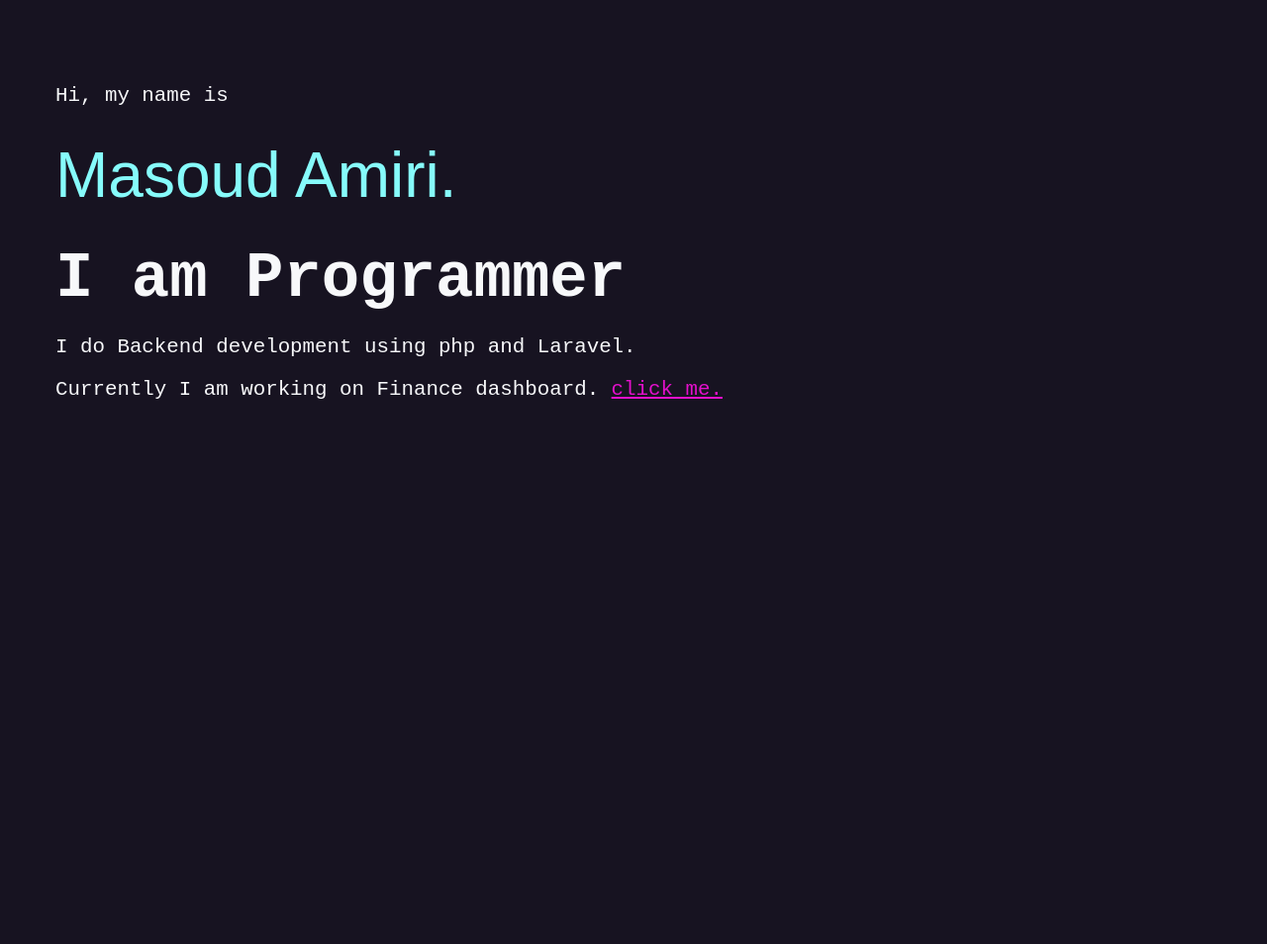
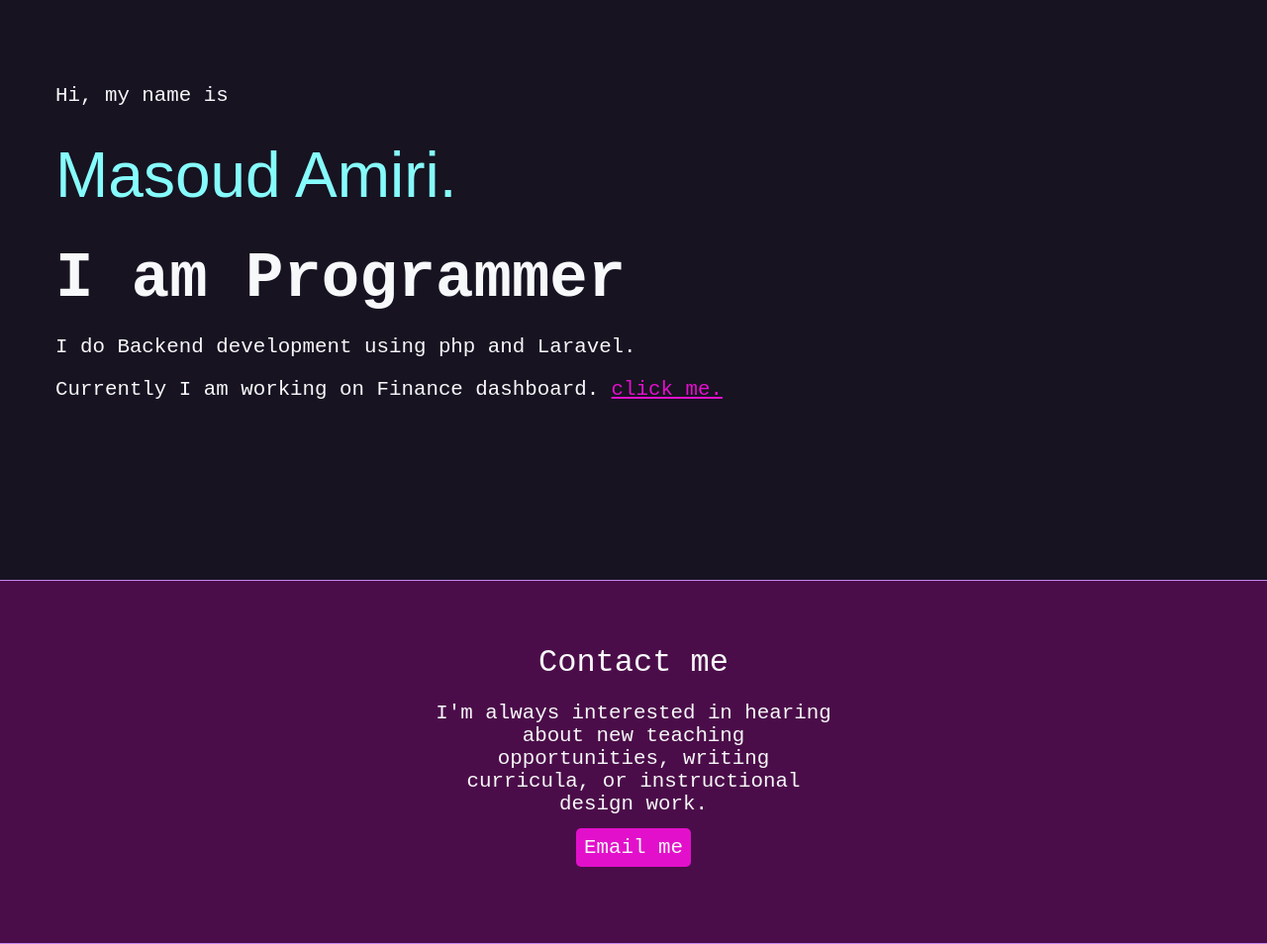
Before and after one commit to masouddamirii/portfolio, a plain HTML site: page index.html in a window 1280 px wide. Shown: the whole page at 99% size. Before the commit the page ends 800 px from the top, so only its background shows below. Drawn offline with Linux system fonts and the light colour scheme.

Commit message:
feat: contact section

```diff
--- a/index.html
+++ b/index.html
@@ -7,18 +7,27 @@
         <title>Masoud's Portfolio</title>
     </head>
     <body>
-
         <section id="intro">
             <p class="name">Hi, my name is <span>Masoud Amiri.</span></p>
-
             <h1>I am Programmer</h1>
-
             <p>I do Backend development using php and Laravel.</p>
-
             <p>Currently I am working on Finance dashboard.
-                <a href="google.com" target="_blank">click me.</a>
+                <a href="http://google.com" target="_blank">click me.</a>
             </p>
         </section>
-
+        <div class="gradient"></div>
+        <div class="section-plum">
+            <section id="contact">
+                <h2>Contact me</h2>
+                <p>
+                    I'm always interested in hearing about new teaching
+                    opportunities, writing curricula, or instructional design work.
+                </p>
+                <p>
+                    <a href="mailto:contact@example.com" class="button">Email me</a>
+                </p>
+            </section>
+        </div>
+        <div class="gradient"></div>
     </body>
 </html>
--- a/style.css
+++ b/style.css
@@ -68,3 +68,38 @@ h4 {
 #intro a:hover {
     color: var(--hotmag);
 }
+
+.gradient {
+    height: 0.07rem;
+    background: linear-gradient(rgba(255, 23, 228, 1), rgba(134, 251, 251, 1) 100%);
+}
+
+.section-plum {
+    background-color: var(--plum);
+}
+
+#contact {
+    width: 400px;
+    text-align: center;
+    margin: 0 auto;
+    padding: 4rem 0;
+}
+
+#contact h2 {
+    font-weight: 500;
+    font-size: 2rem;
+}
+
+.button {
+    background-color: var(--magenta);
+    color: var(--white);
+    text-decoration: none;
+    font-family: var(--mono);
+    padding: 0.5rem;
+    border-radius: 5px;
+}
+
+.button:hover {
+    background-color: var(--hotmag);
+    color: var(--white);
+}
```
